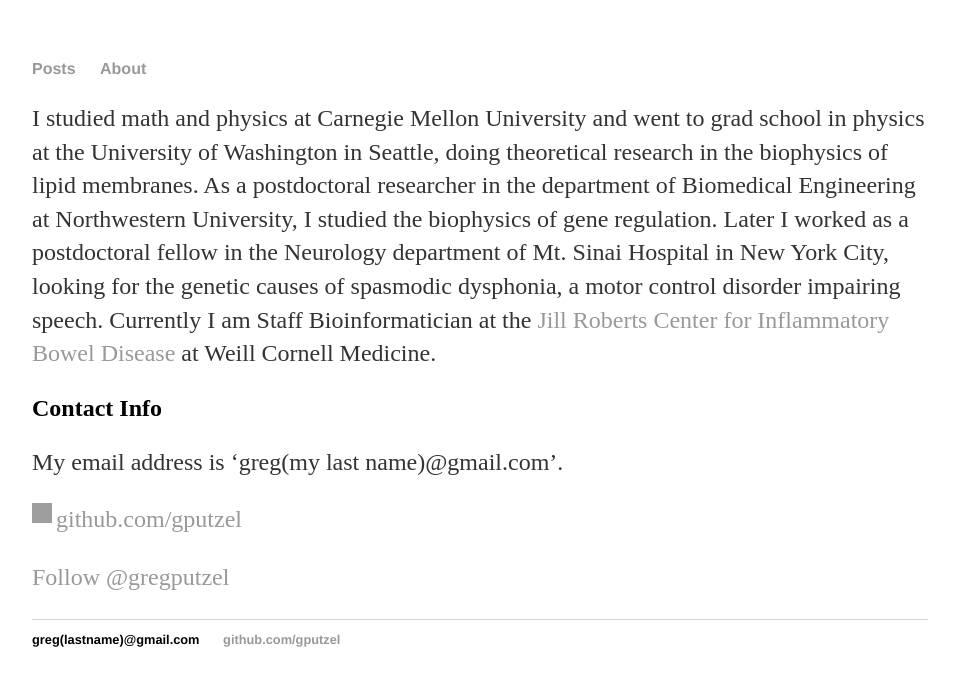
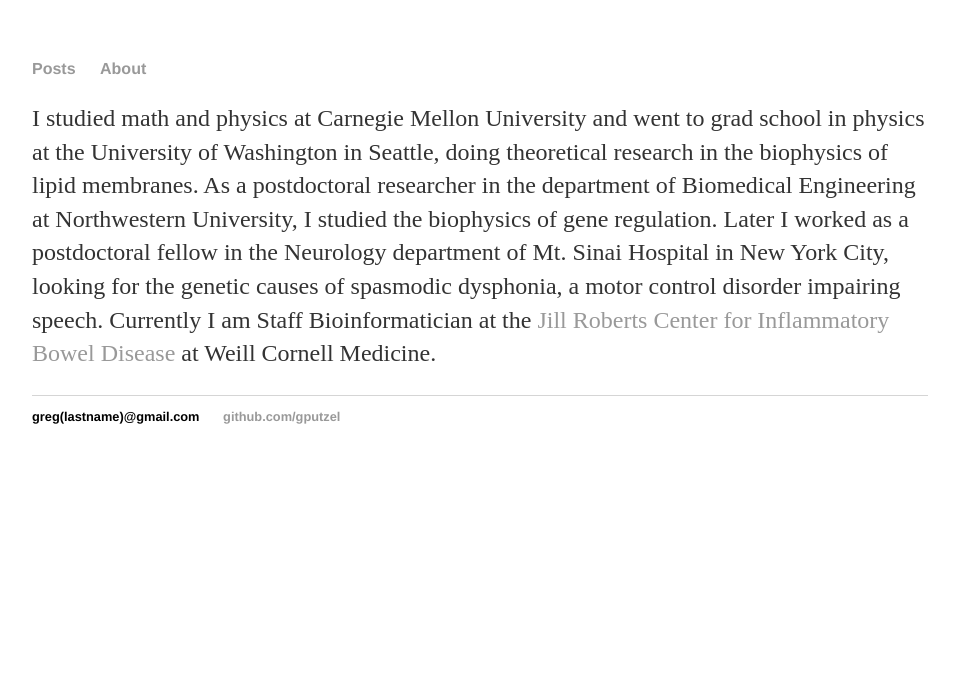
Before and after one commit to gputzel/gputzel.github.io, a Jekyll site: the page built from about/index.md, in a window 1280 px wide. Shown: the top 686 px of the page, without its empty margins (160-1115 px from the left). Built offline with Jekyll 4.4.1, drawn with Linux system fonts in a browser that asks for light colours; comment, search, counter and statistics services are not loaded.

Commit message:
Remove contact info from about page

```diff
--- a/about/index.md
+++ b/about/index.md
@@ -4,14 +4,3 @@
 ---
 
 I studied math and physics at Carnegie Mellon University and went to grad school in physics at the University of Washington in Seattle, doing theoretical research in the biophysics of lipid membranes. As a postdoctoral researcher in the department of Biomedical Engineering at Northwestern University, I studied the biophysics of gene regulation. Later I worked as a postdoctoral fellow in the Neurology department of Mt. Sinai Hospital in New York City, looking for the genetic causes of spasmodic dysphonia, a motor control disorder impairing speech. Currently I am Staff Bioinformatician at the [Jill Roberts Center for Inflammatory Bowel Disease](https://robertsinstitute.weill.cornell.edu/) at Weill Cornell Medicine.
-
-## Contact Info
-
-My email address is 'greg(my last name)@gmail.com'.
-
-<img src="https://gputzel.github.io/public/img/GitHub-Mark-32px.png" style='float:left; height: 20px; width: 20px; margin-right: 4px; align: middle;'><a href="https://github.com/gputzel">github.com/gputzel</a>
-<p><a href="https://twitter.com/gregputzel" class="twitter-follow-button" data-show-count="false" data-dnt="true">Follow @gregputzel</a></p>
-<script>!function(d,s,id){var js,fjs=d.getElementsByTagName(s)[0],p=/^http:/.test(d.location)?'http':'https';if(!d.getElementById(id)){js=d.createElement(s);js.id=id;js.src=p+'://platform.twitter.com/widgets.js';fjs.parentNode.insertBefore(js,fjs);}}(document, 'script', 'twitter-wjs');</script>
-
-<script src="//platform.linkedin.com/in.js" type="text/javascript"></script>
-<script type="IN/MemberProfile" data-id="https://www.linkedin.com/pub/gregory-putzel/15/717/731" data-format="click" data-related="false" data-text="Gregory Putzel"></script>
```
